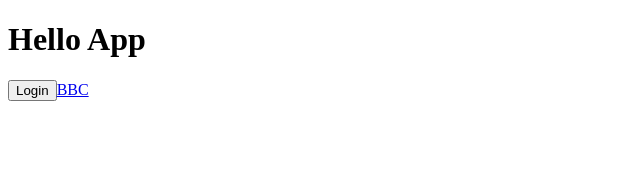
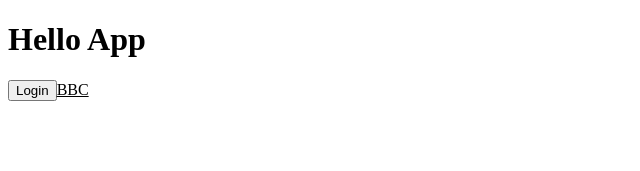
Before and after one commit to justtoconfirm/react-components, a React (Create React App) app: page / in a window 1280 px wide. Shown: the top 171 px of the page, without its empty margins (0-640 px from the left). Built offline with nearby package versions, Linux system fonts and the light colour scheme.

Commit message:
CSS stylesheet added to the Link component

```diff
--- /dev/null
+++ b/src/components/Link/Link.css
@@ -0,0 +1,7 @@
+.link {
+	color: inherit;
+}
+
+.link:hover {
+	text-decoration: none;
+}
--- a/src/components/Link/index.js
+++ b/src/components/Link/index.js
@@ -1,10 +1,11 @@
 import React from 'react';
+import './Link.css';
 
 const Link = ({ href, children }) => {
 
 	return (
 
-		<a href={href}>{children}</a>
+		<a href={href} className="link">{children}</a>
 
 	);
 
```
